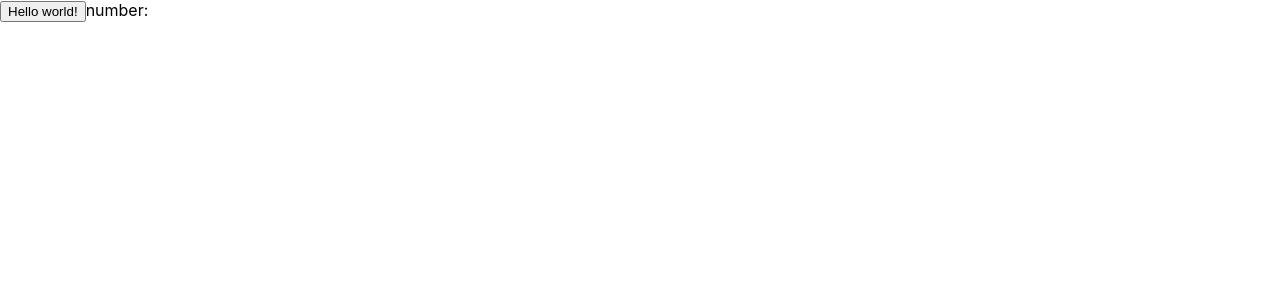
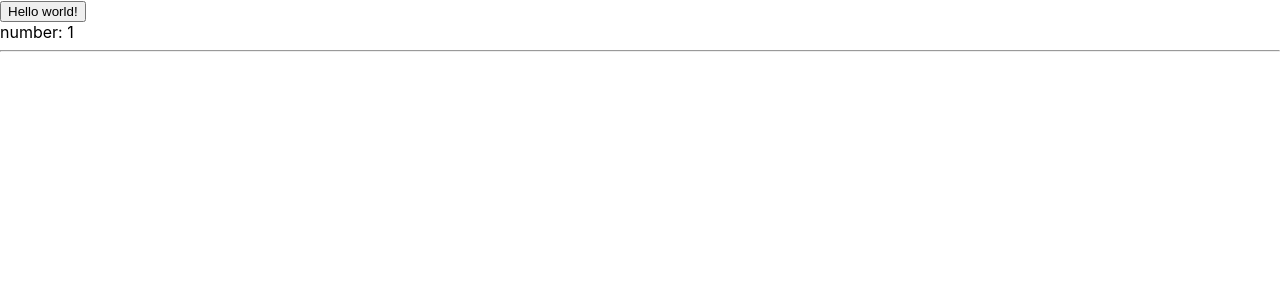
Before and after one commit to aesops0124/reactdemo, a React (Create React App) app: page / in a window 1280 px wide. Shown: the top 300 px of the page. Built offline with nearby package versions, Linux system fonts and the light colour scheme.

Commit message:
[Tommy] Add Lines according to the number

```diff
--- a/src/App.js
+++ b/src/App.js
@@ -2,11 +2,18 @@
 import logo from './logo.svg';
 import './App.css';
 import Number from './components/number.js'
+import Line from './components/line.js'
 class App extends Component {
 
-  state = {number: this.props.defaultNumber}
+  state = {number: this.props.defaultNumber,
+    numberArray: new Array(1).fill(0)}
   onclickDefaultNumber = () => {
-    this.setState({number: this.props.onclickDefaultNumber(this.state.number)})
+    var updatedNumber = this.props.onclickDefaultNumber(this.state.number)
+    this.setState({
+
+      number: updatedNumber,
+      numberArray: new Array(updatedNumber).fill(0)
+    })
   }
 
   alertText() {
@@ -32,7 +39,8 @@
       // </div>
       <div>
           <button onClick={this.onclickDefaultNumber}>Hello world!</button>
-          <Number/>
+          <Number defaultNumber={this.state.number}/>
+          {this.state.numberArray.map(() => (<Line/>))}
       </div>
     );
   }
--- /dev/null
+++ b/src/components/line.js
@@ -0,0 +1,9 @@
+import React, {Component} from 'react';
+
+export default class Line extends Component {
+    render() {
+        return (
+            <hr></hr>
+        );
+    }
+}
--- a/src/components/number.js
+++ b/src/components/number.js
@@ -2,9 +2,12 @@
 
 export default class Number extends Component {
 
+
     render() {
         return (
-            <span>number: </span>
+            <div>
+                <span>number: {this.props.defaultNumber}</span>
+            </div>
         );
     }
 }
```
Also changed, not shown: src/components/nu.js (added).
